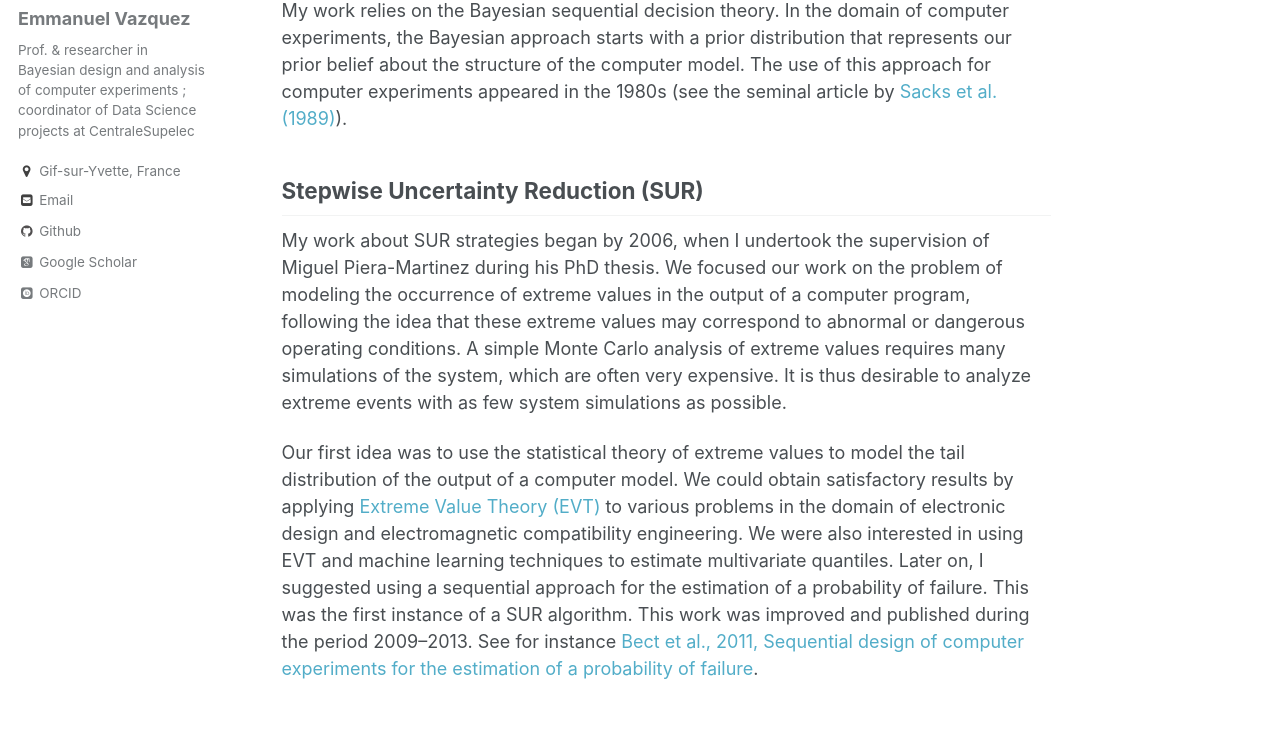
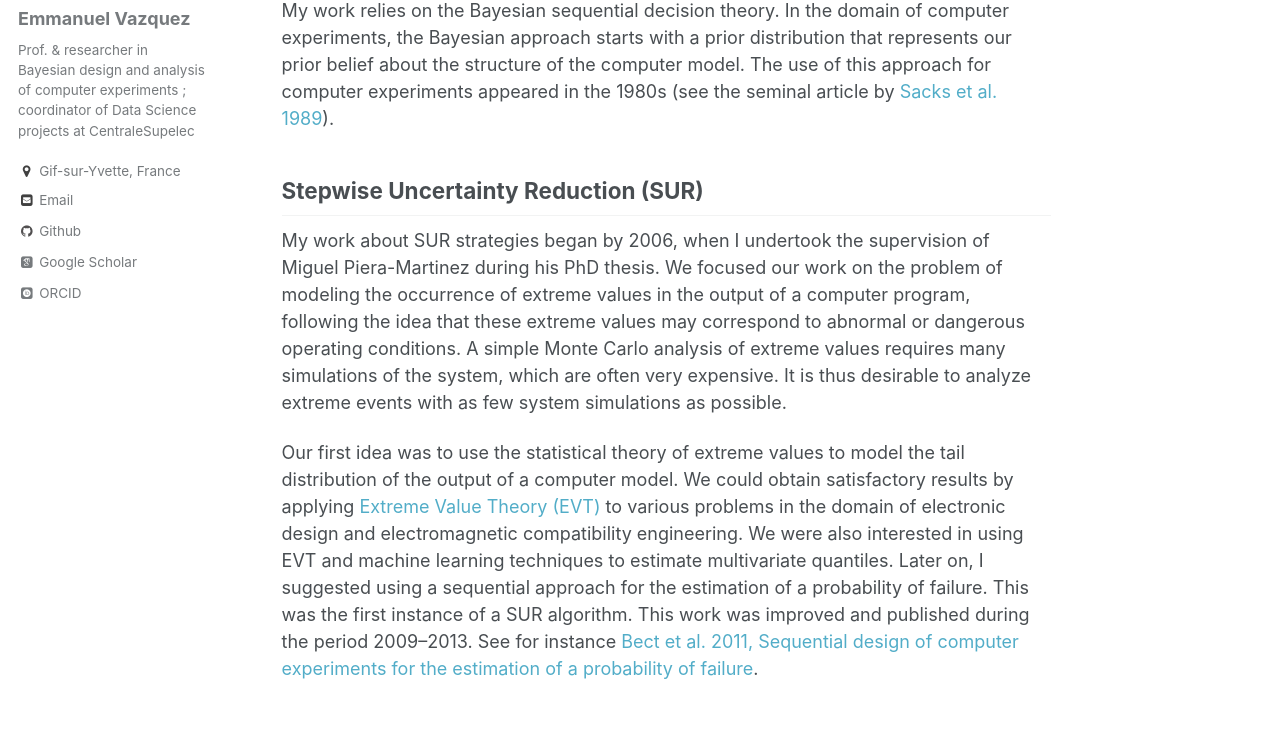
Before and after one commit to emvazquez/emvazquez.github.io, a Jekyll site: the page built from _pages/bdace.md, in a window 1280 px wide and 1400 px high. Shown: the part 295-1024 px from the top of the window. Built offline with Jekyll 4.4.1, drawn with Linux system fonts in a browser that asks for light colours; some web fonts are replaced.

```diff
--- a/_pages/bdace.md
+++ b/_pages/bdace.md
@@ -6,7 +6,7 @@ author_profile: true
 
 Design and analysis of computer experiments consists in using statistical approaches to problems such as  approximation, uncertainty quantification, optimization... involving computer programs (or simulators) that emulate physical systems (see, e.g., [Santner 2003](https://www.springer.com/fr/book/9780387954202)).
 
-My work relies on the Bayesian sequential decision theory.  In the domain of computer experiments, the Bayesian approach starts with a prior distribution that represents our prior belief about the structure of the computer model. The use of this approach  for computer experiments appeared in the 1980s (see the seminal article by [Sacks et al. (1989)](https://projecteuclid.org/euclid.ss/1177012413)).
+My work relies on the Bayesian sequential decision theory.  In the domain of computer experiments, the Bayesian approach starts with a prior distribution that represents our prior belief about the structure of the computer model. The use of this approach  for computer experiments appeared in the 1980s (see the seminal article by [Sacks et al. 1989](https://projecteuclid.org/euclid.ss/1177012413)).
 
 Stepwise Uncertainty Reduction (SUR)
 ------
@@ -15,7 +15,7 @@ My work about SUR strategies began by 2006, when I undertook the supervision of
 Piera-Martinez during his PhD thesis. We focused our work on the problem of modeling the occurrence of extreme values in the output of a computer program, following the idea that these extreme values may correspond to
 abnormal or dangerous operating conditions.  A simple Monte Carlo analysis of extreme values requires many simulations of the system, which are often very expensive. It is thus desirable to analyze extreme events with as few system simulations as possible.
 
-Our first idea was to use the statistical theory of extreme values to model the tail distribution of the output of a computer model. We could obtain satisfactory results by applying [Extreme Value Theory (EVT)](https://en.wikipedia.org/wiki/Extreme_value_theory) to various problems in the domain of electronic design and electromagnetic compatibility engineering. We were also interested in using EVT and machine learning techniques to estimate multivariate quantiles. Later on, I suggested using a sequential approach for the estimation of a probability of failure. This was the first instance of a SUR algorithm. This work was improved and published during the period 2009--2013. See for instance [Bect et al., 2011, Sequential design of computer experiments for the estimation of a probability of failure](https://link.springer.com/article/10.1007/s11222-011-9241-4).
+Our first idea was to use the statistical theory of extreme values to model the tail distribution of the output of a computer model. We could obtain satisfactory results by applying [Extreme Value Theory (EVT)](https://en.wikipedia.org/wiki/Extreme_value_theory) to various problems in the domain of electronic design and electromagnetic compatibility engineering. We were also interested in using EVT and machine learning techniques to estimate multivariate quantiles. Later on, I suggested using a sequential approach for the estimation of a probability of failure. This was the first instance of a SUR algorithm. This work was improved and published during the period 2009--2013. See for instance [Bect et al. 2011, Sequential design of computer experiments for the estimation of a probability of failure](https://link.springer.com/article/10.1007/s11222-011-9241-4).
 
 
 Bayesian Optimization
```
